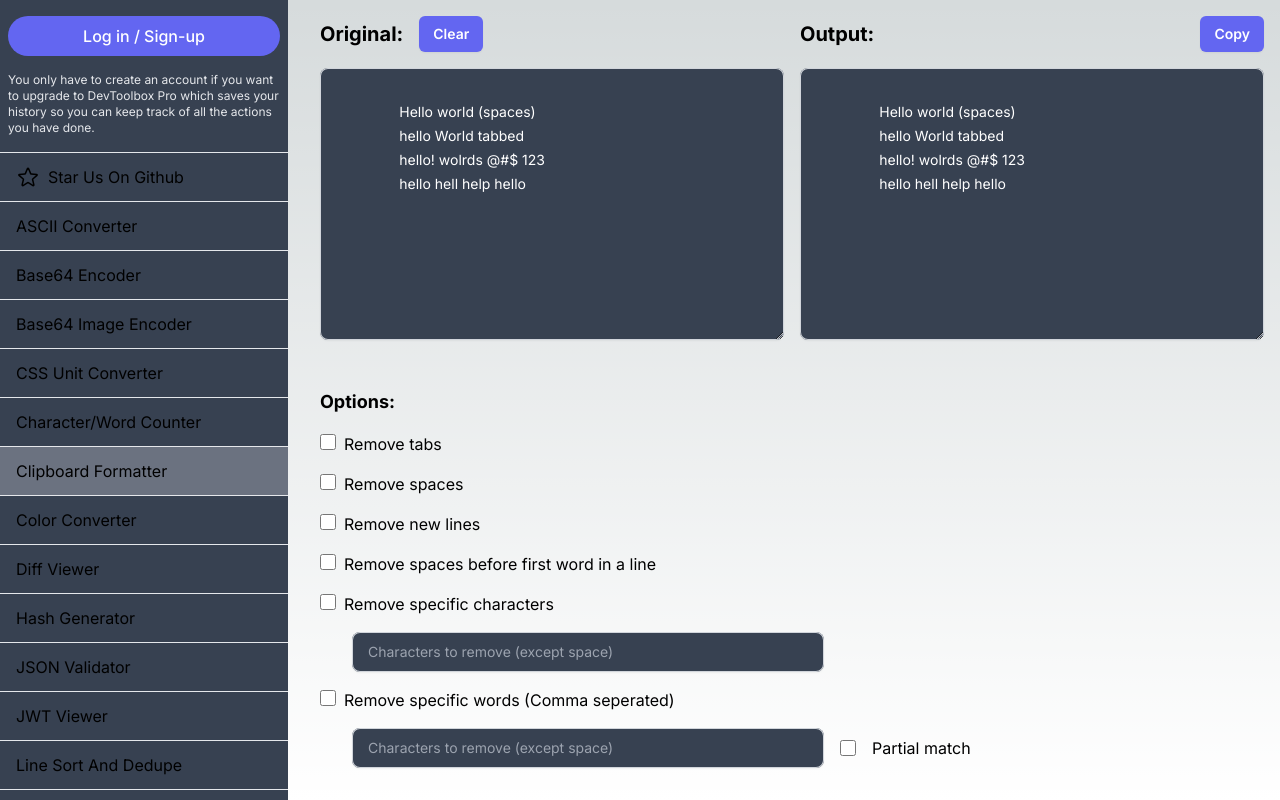
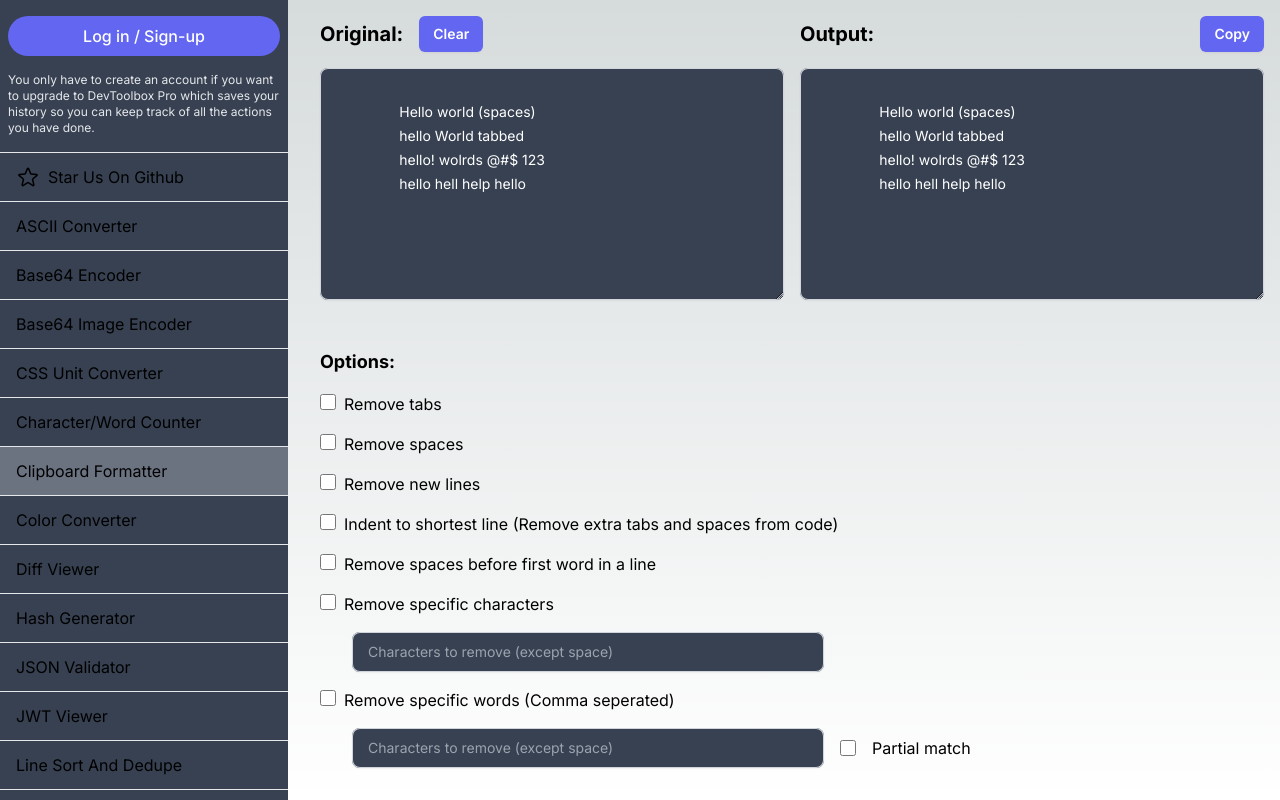
Before and after one commit to YourAverageTechBro/DevToolboxWeb, a Next.js app: page /tools/clipboard-formatter in a window 1280 px wide. Built offline with nearby package versions, Linux system fonts and the light colour scheme; no server answers.

Commit message:
Update ClipFormatterComponent.tsx

```diff
--- a/src/app/tools/clipboard-formatter/ClipFormatterComponent.tsx
+++ b/src/app/tools/clipboard-formatter/ClipFormatterComponent.tsx
@@ -22,6 +22,7 @@ export default function ClipFormatterComponent({
   const [removeSpaces, setRemoveSpaces] = React.useState(false);
   const [removeTabs, setRemoveTabs] = React.useState(false);
   const [removeNewLines, setRemoveNewLines] = React.useState(false);
+  const [indentToShortest, setIndentToShortest] = React.useState(false);
   const [removeSpacesBeforeFirstWord, setRemoveSpaceBeforeFirstWord] =
     React.useState(false);
   const [removeSpecificCharacters, setRemoveSpecificCharacters] =
@@ -66,6 +67,29 @@ export default function ClipFormatterComponent({
       formattedText = formattedText.replace(/\n/g, "");
     }
 
+    if (indentToShortest) {
+      const lines = formattedText.split("\n");
+
+      // Find the line with the smallest number of spaces and tabs
+      let minIndent = Infinity;
+      for (const line of lines) {
+        const indent = line.search(/\S/);
+        if (indent !== -1 && indent < minIndent) {
+          minIndent = indent;
+        }
+      }
+
+      // Remove the found amount of indentation from all lines
+      formattedText = lines
+        .map((line) => {
+          if (line.length >= minIndent) {
+            return line.substring(minIndent);
+          }
+          return line;
+        })
+        .join("\n");
+    }
+
     if (removeSpacesBeforeFirstWord) {
       formattedText = formattedText.replace(/^[ ]+/gm, "");
     }
@@ -104,6 +128,7 @@ export default function ClipFormatterComponent({
     removeSpecificWords,
     removeSpecificWordsList,
     removeSpecificWordsPartial,
+    indentToShortest,
   ]);
 
   const initialInput = `
@@ -157,6 +182,19 @@ export default function ClipFormatterComponent({
               }}
             />
             <span className="pl-2">Remove new lines</span>
+          </label>
+
+          <label>
+            <input
+              type="checkbox"
+              className="border-gray-300 rounded h-4 w-4"
+              onChange={(e) => {
+                setIndentToShortest(e.target.checked);
+              }}
+            />
+            <span className="pl-2">
+              Indent to shortest line (Remove extra tabs and spaces from code)
+            </span>
           </label>
           <label>
             <input
```
